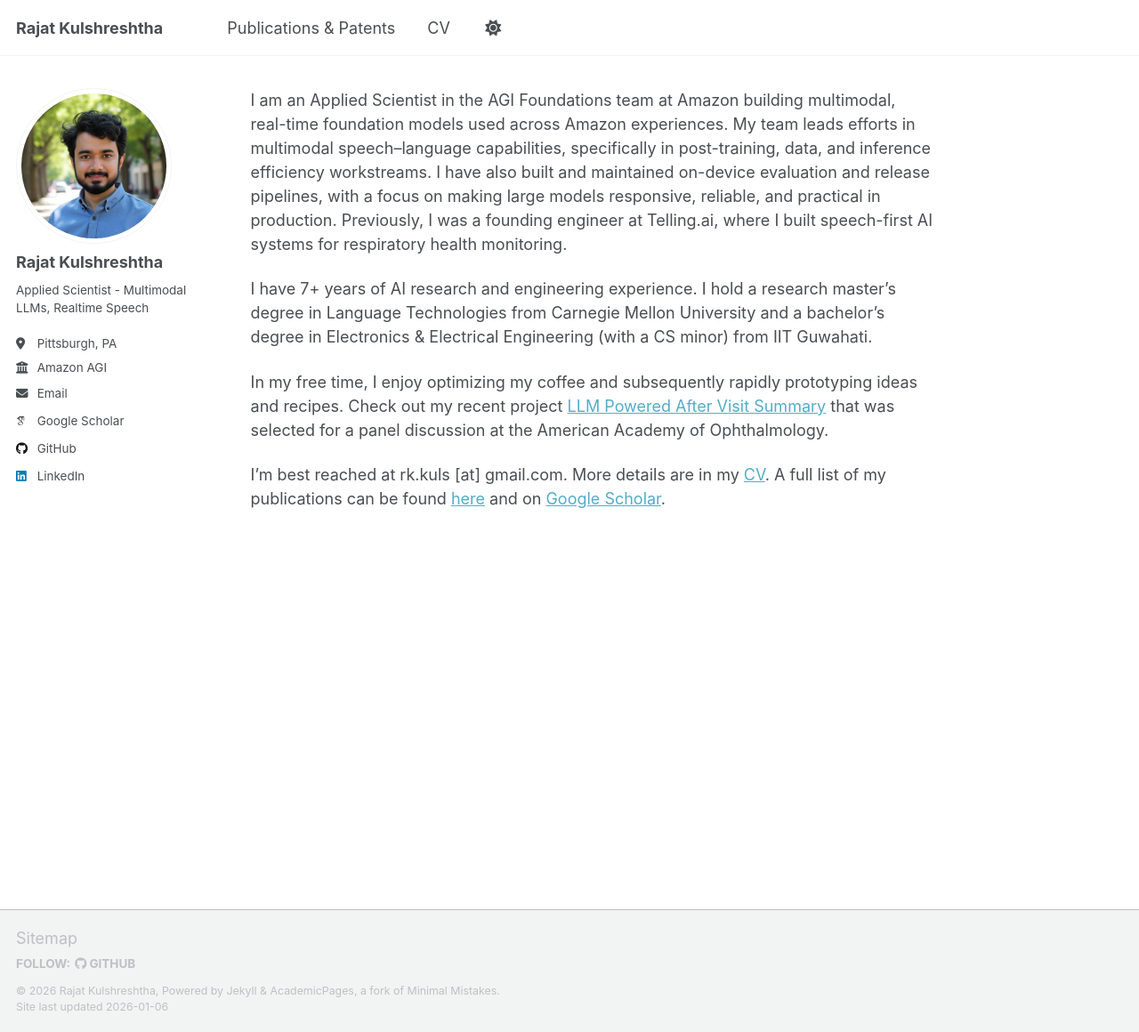
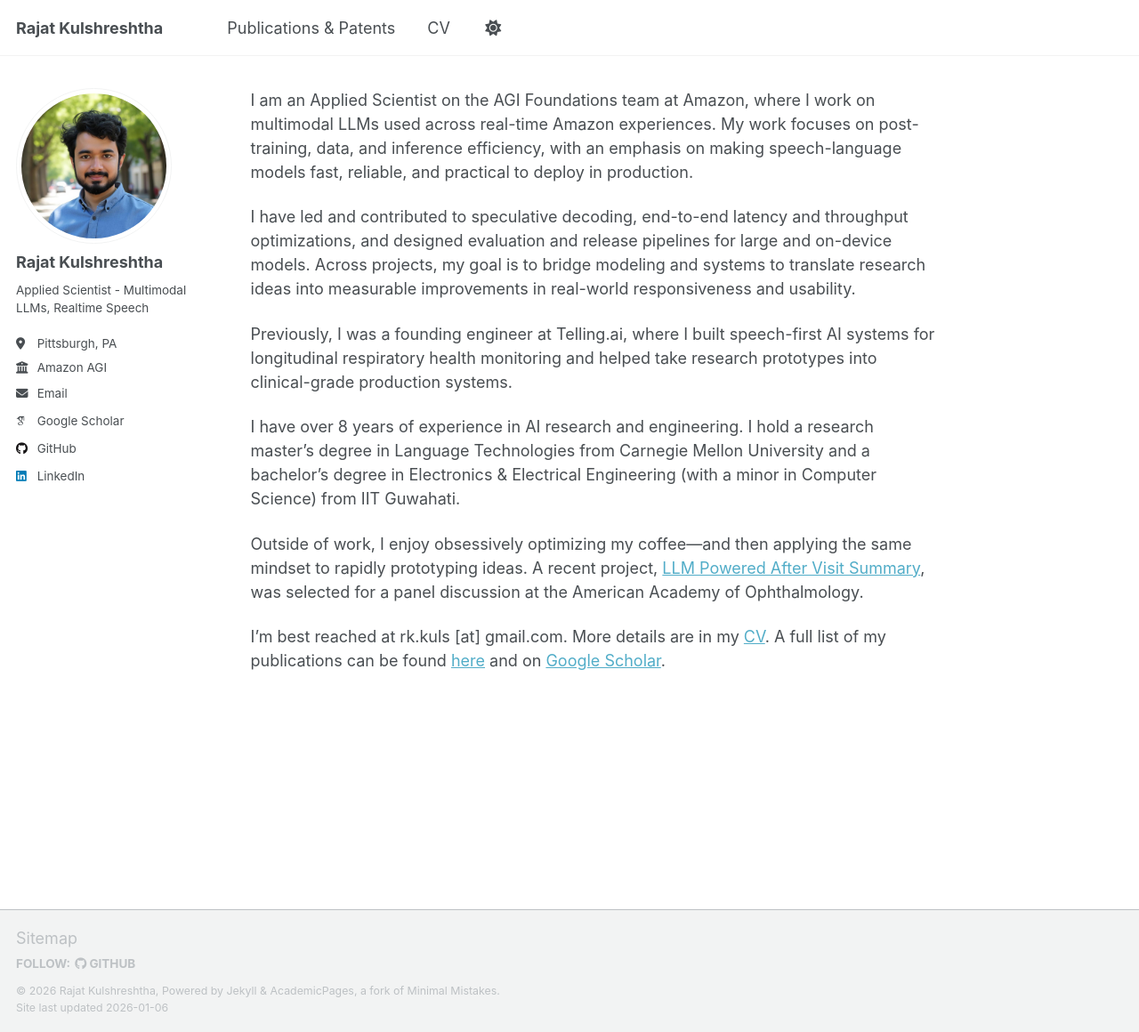
Before and after one commit to rajatkuls/rajatkuls.github.io, a Jekyll site: the page built from _pages/about.md, in a window 1280 px wide and 1160 px high. Shown: the whole window at 89% size. Built offline with Jekyll 4.4.1, drawn with Linux system fonts in a browser that asks for light colours; some web fonts are replaced; a script that is not in the unit is left out.

Commit message:
update CV

```diff
--- a/_pages/about.md
+++ b/_pages/about.md
@@ -8,10 +8,14 @@ redirect_from:
 ---
 
 
-I am an Applied Scientist in the AGI Foundations team at Amazon building multimodal, real-time foundation models used across Amazon experiences. My team leads efforts in multimodal speech–language capabilities, specifically in post-training, data, and inference efficiency workstreams. I have also built and maintained on-device evaluation and release pipelines, with a focus on making large models responsive, reliable, and practical in production. Previously, I was a founding engineer at Telling.ai, where I built speech-first AI systems for respiratory health monitoring.
+I am an Applied Scientist on the AGI Foundations team at Amazon, where I work on multimodal LLMs used across real-time Amazon experiences. My work focuses on post-training, data, and inference efficiency, with an emphasis on making speech-language models fast, reliable, and practical to deploy in production.
 
-I have 7+ years of AI research and engineering experience. I hold a research master’s degree in Language Technologies from Carnegie Mellon University and a bachelor’s degree in Electronics & Electrical Engineering (with a CS minor) from IIT Guwahati.
+I have led and contributed to speculative decoding, end-to-end latency and throughput optimizations, and designed evaluation and release pipelines for large and on-device models. Across projects, my goal is to bridge modeling and systems to translate research ideas into measurable improvements in real-world responsiveness and usability.
 
-In my free time, I enjoy optimizing my coffee and subsequently rapidly prototyping ideas and recipes. Check out my recent project [LLM Powered After Visit Summary](https://eyekapoor.com) that was selected for a panel discussion at the American Academy of Ophthalmology.
+Previously, I was a founding engineer at Telling.ai, where I built speech-first AI systems for longitudinal respiratory health monitoring and helped take research prototypes into clinical-grade production systems.
+
+I have over 8 years of experience in AI research and engineering. I hold a research master’s degree in Language Technologies from Carnegie Mellon University and a bachelor’s degree in Electronics & Electrical Engineering (with a minor in Computer Science) from IIT Guwahati.
+
+Outside of work, I enjoy obsessively optimizing my coffee—and then applying the same mindset to rapidly prototyping ideas. A recent project, [LLM Powered After Visit Summary](https://eyekapoor.com), was selected for a panel discussion at the American Academy of Ophthalmology.
 
 I’m best reached at rk.kuls [at] gmail.com. More details are in my [CV](/files/cv.pdf). A full list of my publications can be found [here]({{ '/publications/' | relative_url }}) and on [Google Scholar](https://scholar.google.com/citations?user=WM92KKkAAAAJ).
```
Also changed, not shown: 1 other file.
